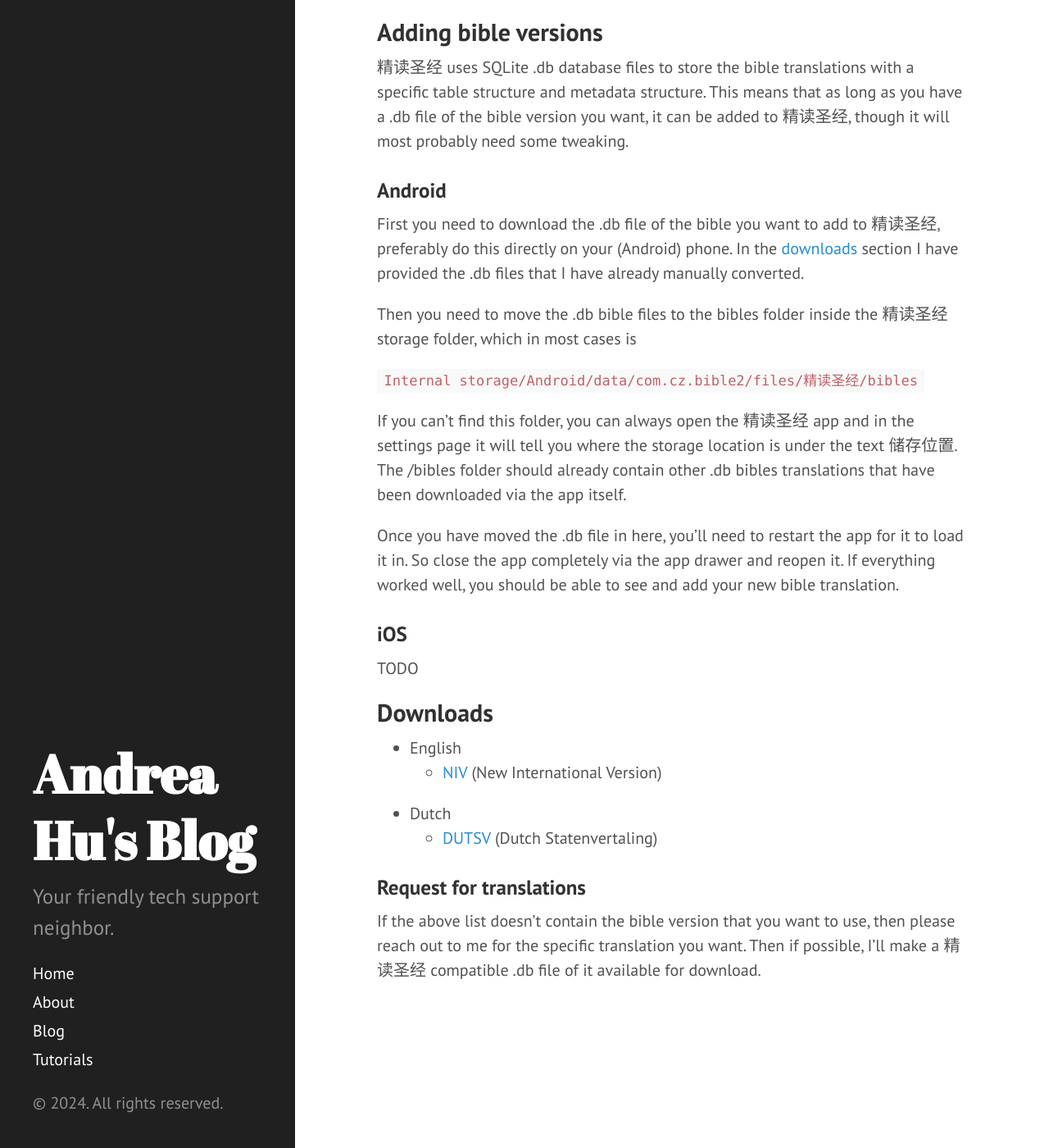
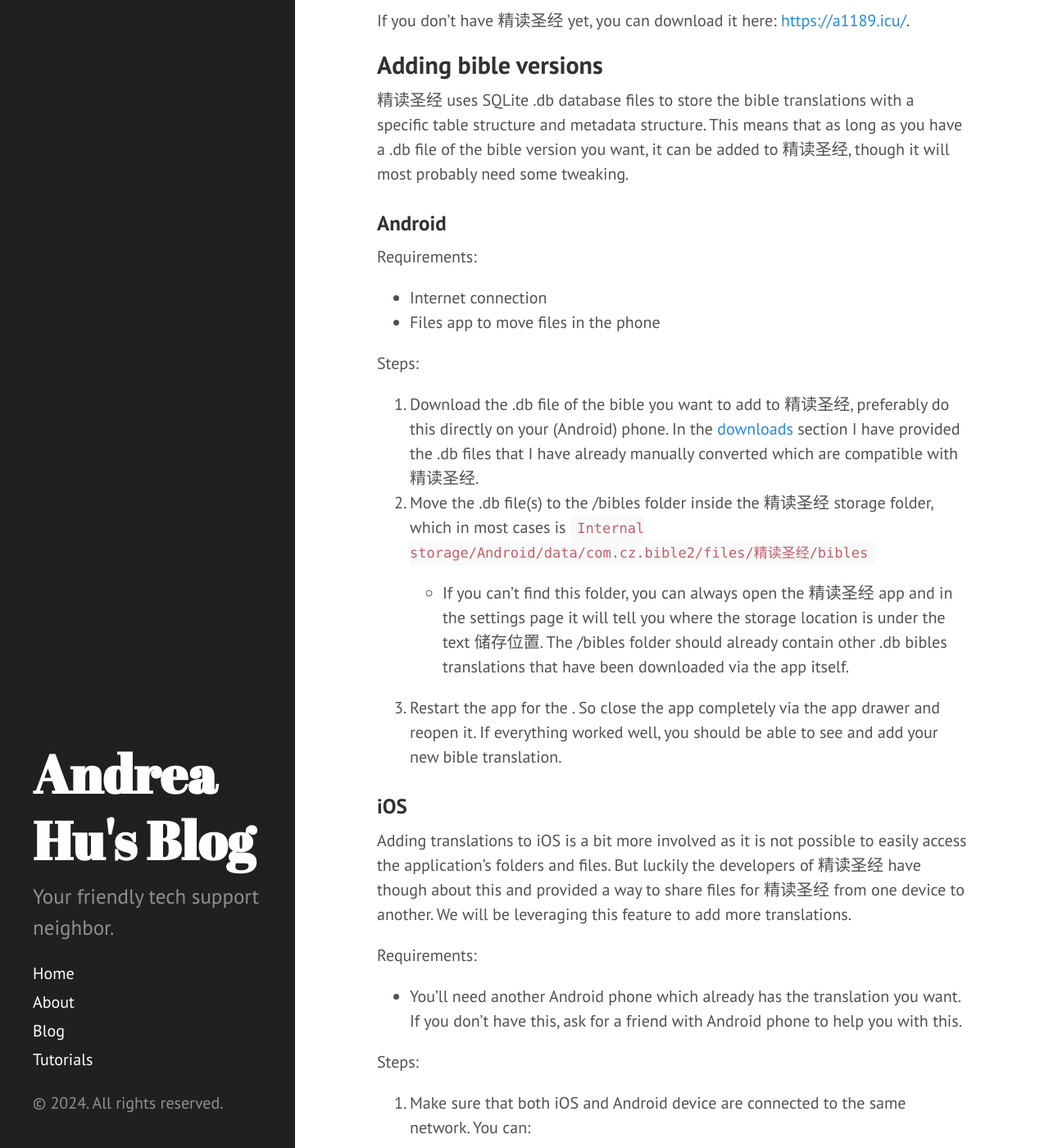
Before and after one commit to AndreaHu3299/AndreaHu3299.github.io, a Jekyll site: the page built from _tutorials/adding-more-bibles-to-精读圣经.md, in a window 1280 px wide and 1400 px high, scrolled down 668 px. Shown: the whole window at 82% size. Built offline with Jekyll 4.4.1, drawn with Linux system fonts in a browser that asks for light colours; some of the changed text lies outside the part shown.

Commit message:
Update Tutorials “adding-more-bibles-to-精读圣经”

```diff
--- a/_tutorials/adding-more-bibles-to-精读圣经.md
+++ b/_tutorials/adding-more-bibles-to-精读圣经.md
@@ -25,24 +26,56 @@ If you don't have 精读圣经 yet, you can download it here: <https://a1189.icu
 
 ### Android
 
-First you need to download the .db file of the bible you want to add to 精读圣经, preferably do this directly on your (Android) phone. In the [downloads](#downloads) section I have provided the .db files that I have already manually converted.
+Requirements:
 
-Then you need to move the .db bible files to the bibles folder inside the 精读圣经 storage folder, which in most cases is
+* Internet connection
+* Files app to move files in the phone
 
-`Internal storage/Android/data/com.cz.bible2/files/精读圣经/bibles`
+Steps:
 
-If you can't find this folder, you can always open the 精读圣经 app and in the settings page it will tell you where the storage location is under the text 储存位置. The /bibles folder should already contain other .db bibles translations that have been downloaded via the app itself.
+1. Download the .db file of the bible you want to add to 精读圣经, preferably do this directly on your (Android) phone. In the [downloads](#downloads) section I have provided the .db files that I have already manually converted which are compatible with 精读圣经.
+2. Move the .db file(s) to the /bibles folder inside the 精读圣经 storage folder, which in most cases is `Internal storage/Android/data/com.cz.bible2/files/精读圣经/bibles`
 
-Once you have moved the .db file in here, you'll need to restart the app for it to load it in. So close the app completely via the app drawer and reopen it. If everything worked well, you should be able to see and add your new bible translation.
+   * If you can't find this folder, you can always open the 精读圣经 app and in the settings page it will tell you where the storage location is under the text 储存位置. The /bibles folder should already contain other .db bibles translations that have been downloaded via the app itself.
+3. Restart the app for the . So close the app completely via the app drawer and reopen it. If everything worked well, you should be able to see and add your new bible translation.
 
 ### iOS
 
-TODO
+Adding translations to iOS is a bit more involved as it is not possible to easily access the application's folders and files. But luckily the developers of 精读圣经 have though about this and provided a way to share files for 精读圣经 from one device to another. We will be leveraging this feature to add more translations.
+
+Requirements:
+
+* You'll need another Android phone which already has the translation you want. If you don't have this, ask for a friend with Android phone to help you with this.
+
+Steps:
+
+1. Make sure that both iOS and Android device are connected to the same network. You can:
+
+   * Connect both to the same wifi network
+   * Enable hotspot network on of the devices and have the other connect to it. The hotspot device doesn't need to open 3g/4g/5g for this to work.
+2. On the iOS device
+
+   * Open the 精读圣经 app, then press the top-left menu button, then `数据传输`.
+   * At the bottom, enable the checkbox `接收数据` and keep 本机资源存在时 to `跳过`.
+   * Press `开始服务`. This will start a server on the phone and allow it to receive files.
+   * Most probably the text in the middle will show "检测到多个IP..." and a list of multiple IPs. Find the one that starts with `192.168`, we will use it in the next steps.
+3. On the Android device
+
+   * Open the 精读圣经 app, then press the top-left menu button, then `数据传输`.
+   * At the top, press the tab for `客户端`.
+   * Press and choose the `发送模式`
+   * Type the IP address we found beforehand in the input box (e.g. `192.168.2.6`).
+   * In the folder view below, open the folder `译本`, then tick all the translations that you want to transfer over.
+   * Once ready, press `发送` and if all goes smoothly, the selected translations will be transferred over to the iOS device.
+4. Restart the 精读圣经 app on iOS to see the new bible translations.
 
 ## Downloads
+
 * English
+
   * [NIV](https://andreahu3299.github.io/public/NIV11.db) (New International Version)
 * Dutch
+
   * [DUTSV](https://andreahu3299.github.io/public/dutsv.db) (Dutch Statenvertaling)
 
 ### Request for translations
```
Also changed, not shown: other parts of _tutorials/adding-more-bibles-to-精读圣经.md (+8 -7 lines).
